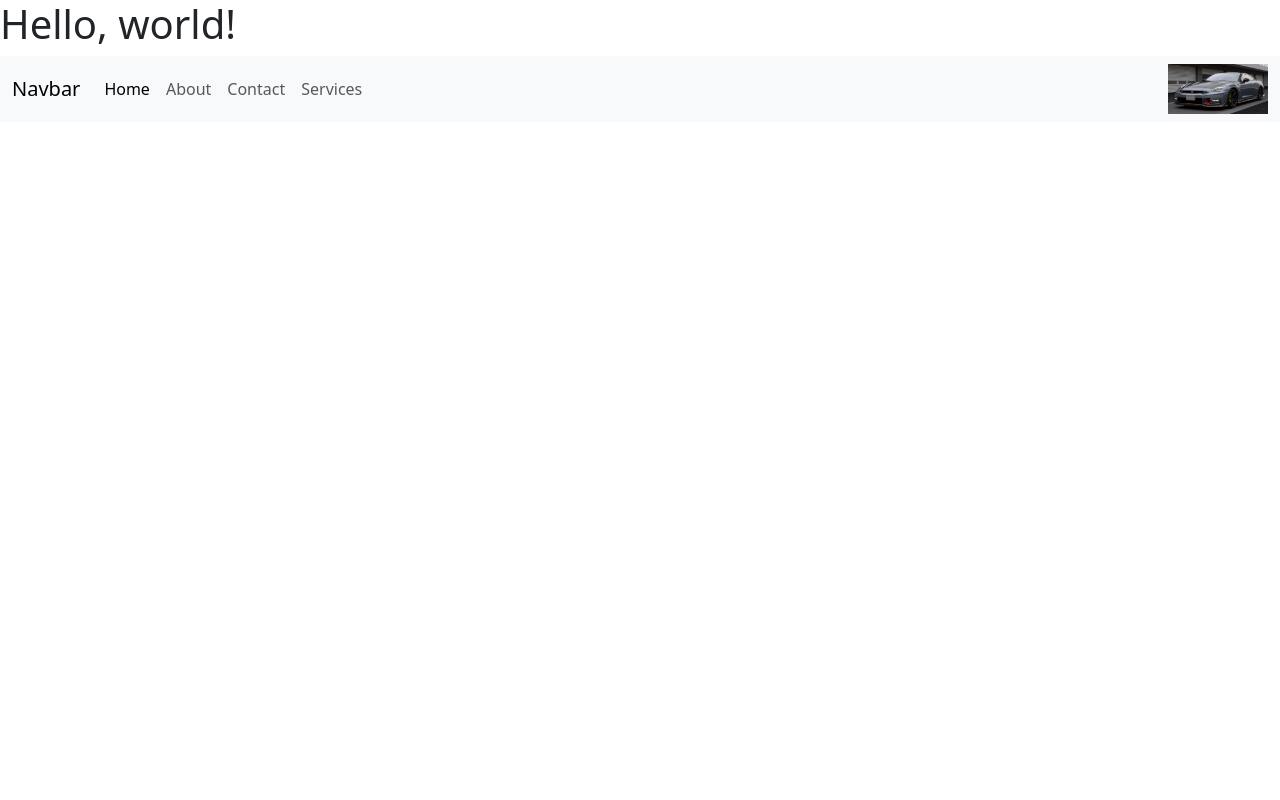
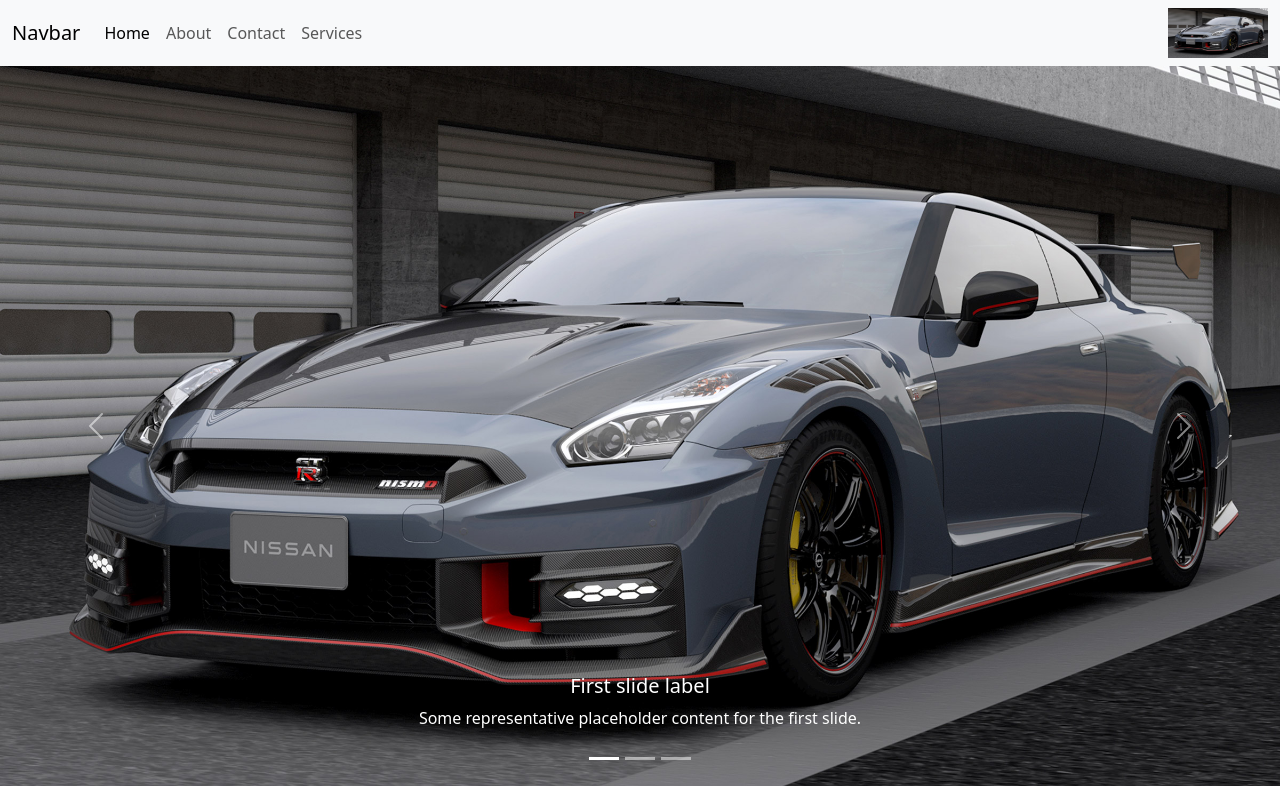
Before and after one commit to MuhammadIbrahim401/saylani-trail, a plain HTML site: page index.html in a window 1280 px wide. Drawn offline with nearby package versions, Linux system fonts and the light colour scheme.

Commit message:
carousel complete

```diff
--- a/index.html
+++ b/index.html
@@ -13,7 +13,6 @@
     />
   </head>
   <body>
-    <h1>Hello, world!</h1>
     <!-- Navbar -->
 
     <nav class="navbar navbar-expand-lg bg-body-tertiary">
@@ -52,6 +51,46 @@
       </div>
     </nav>
 
+    <!-- Carousel -->
+    <div id="carouselExampleCaptions" class="carousel slide">
+        <div class="carousel-indicators">
+          <button type="button" data-bs-target="#carouselExampleCaptions" data-bs-slide-to="0" class="active" aria-current="true" aria-label="Slide 1"></button>
+          <button type="button" data-bs-target="#carouselExampleCaptions" data-bs-slide-to="1" aria-label="Slide 2"></button>
+          <button type="button" data-bs-target="#carouselExampleCaptions" data-bs-slide-to="2" aria-label="Slide 3"></button>
+        </div>
+        <div class="carousel-inner">
+          <div class="carousel-item active">
+            <img src="img/NISSAN-GTR-LOGO.jpg" alt="...">
+            <div class="carousel-caption d-none d-md-block">
+              <h5>First slide label</h5>
+              <p>Some representative placeholder content for the first slide.</p>
+            </div>
+          </div>
+          <div class="carousel-item">
+            <img src="img/NISSAN-GTR-LOGO.jpg" alt="...">
+            <div class="carousel-caption d-none d-md-block">
+              <h5>Second slide label</h5>
+              <p>Some representative placeholder content for the second slide.</p>
+            </div>
+          </div>
+          <div class="carousel-item">
+            <img src="img/NISSAN-GTR-LOGO.jpg"alt="...">
+            <div class="carousel-caption d-none d-md-block">
+              <h5>Third slide label</h5>
+              <p>Some representative placeholder content for the third slide.</p>
+            </div>
+          </div>
+        </div>
+        <button class="carousel-control-prev" type="button" data-bs-target="#carouselExampleCaptions" data-bs-slide="prev">
+          <span class="carousel-control-prev-icon" aria-hidden="true"></span>
+          <span class="visually-hidden">Previous</span>
+        </button>
+        <button class="carousel-control-next" type="button" data-bs-target="#carouselExampleCaptions" data-bs-slide="next">
+          <span class="carousel-control-next-icon" aria-hidden="true"></span>
+          <span class="visually-hidden">Next</span>
+        </button>
+      </div>
+
     <script
       src="https://cdn.jsdelivr.net/npm/bootstrap@5.3.2/dist/js/bootstrap.bundle.min.js"
       integrity="sha384-C6RzsynM9kWDrMNeT87bh95OGNyZPhcTNXj1NW7RuBCsyN/o0jlpcV8Qyq46cDfL"
--- a/style.css
+++ b/style.css
@@ -31,6 +31,10 @@
 } */
 
 .right-side>img{
-    width: 100px;
-    height: 50px;
+    width: 100px !important;
+    height: 50px !important;
 }
+img{
+    width: 100% !important;
+    height: 80% !important;
+}
```
